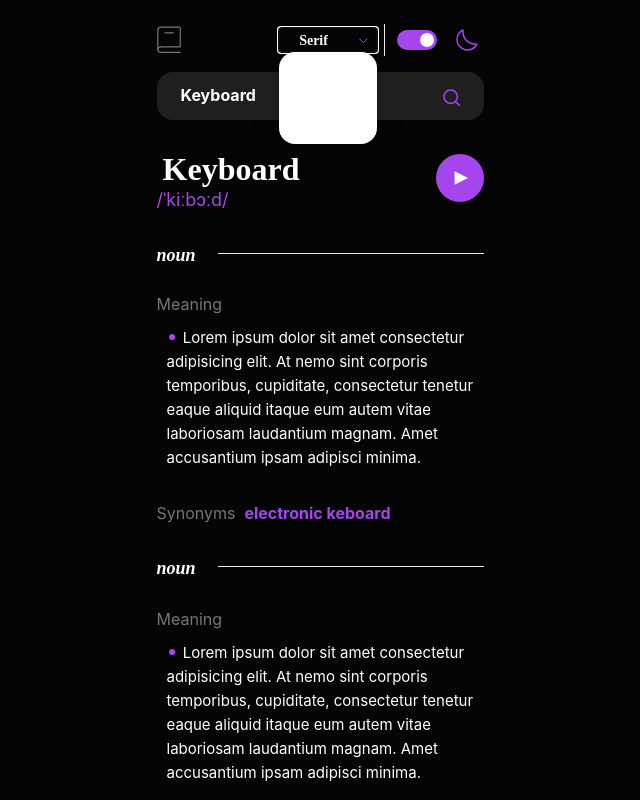
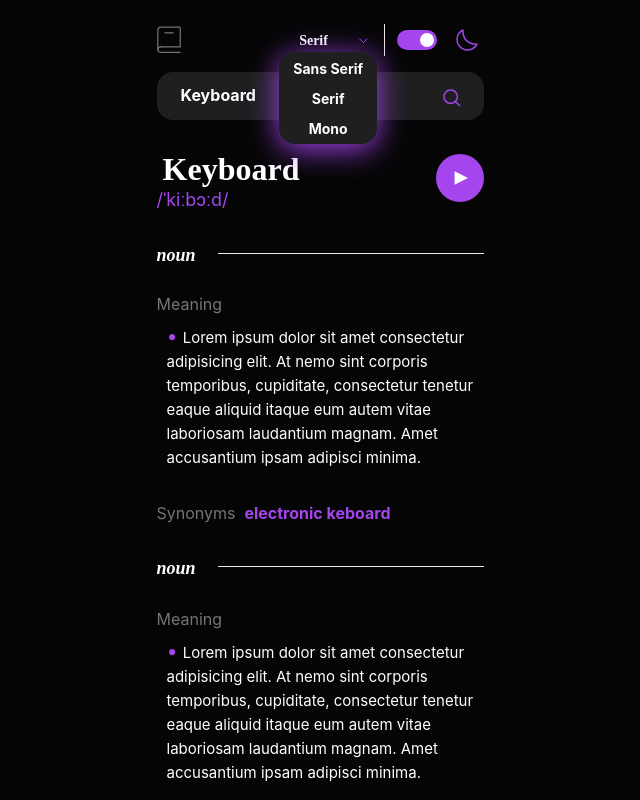
Before and after one commit to rodriguez02fer09/Keyborad, a React (Vite) app: page / in a window 1280 px wide. Both pictures are taken after a click on the element 648 px from the left and 40 px from the top of the page. Shown: the whole page, without its empty margins (320-960 px from the left). Built offline with nearby package versions, Linux system fonts and the light colour scheme.

Commit message:
logica item fonts

```diff
--- a/src/components/ContItem-Fonts/ContItemFonts.jsx
+++ b/src/components/ContItem-Fonts/ContItemFonts.jsx
@@ -2,14 +2,28 @@ import React, { useContext } from "react";
 import "./contItemFonts.scss";
 import { ThemeContext } from "../../context/index";
 
-const ContItemFonts = ({ fonts}) => {
+const ContItemFonts = ({ fonts, handlerClick }) => {
   const { theme } = useContext(ThemeContext);
- const defaultClass ="contItemFonts"
+  const defaultClass = "contItemFonts";
   return (
     <div className={`${defaultClass} ${defaultClass}--${theme}`}>
-      <div className={`${defaultClass}__container-listFont ${defaultClass}__container-listFont--${theme} `}>
+      <div
+        className={`${defaultClass}__container-listFont ${defaultClass}__container-listFont--${theme} `}
+      >
         {fonts.map(({ font }, index) => {
-          return <p className= {`${defaultClass}__container-listFont__p ${defaultClass}__container-listFont__p--${theme} `}key={index}>{font}</p>  ;
+          return (
+            <div>
+              <p
+                className={`${defaultClass}__container-listFont__p ${defaultClass}__container-listFont__p--${theme} `}
+                key={index}
+                onClick={() => {
+                  handlerClick(font)
+                }}
+              >
+                {font}
+              </p>
+            </div>
+          );
         })}
       </div>
     </div>
--- a/src/components/ContItem-Fonts/contItemFonts.scss
+++ b/src/components/ContItem-Fonts/contItemFonts.scss
@@ -2,17 +2,19 @@
   width: 98px;
   height: 92px;
   z-index: 99999999;
-  background: fuchsia;
   position: absolute;
-  background: #ffffff;
   box-shadow: 0px 5px 30px rgba(0, 0, 0, 0.1);
   border-radius: 16px;
-  display: flex;
-  flex-direction: column;
-  justify-content: space-evenly;
+background: white ;
+cursor: pointer;
 
-  &__container-listFonts {
 
+  &__container-listFont {
+    width: 98px;
+    height: 24px;
+    display: flex;
+    flex-direction: column;
+    padding: 2px;
 
     &__p {
       font-family: "Inter";
@@ -20,12 +22,18 @@
       font-weight: 700;
       font-size: 14px;
       line-height: 24px;
-      /* identical to box height, or 133% */
-      padding: 4px;
-      /* 2D2D2D */
-
-      color: #2d2d2d;
+      padding: 3px;
 
     }
+
+  }
+  &--dark{
+
+      background: #1F1F1F;
+      box-shadow: 0px 5px 30px #A445ED;
+      border-radius: 16px;
+
+
+
   }
 }
--- a/src/components/ItemFont/ItemFont.jsx
+++ b/src/components/ItemFont/ItemFont.jsx
@@ -3,7 +3,7 @@ import "./itemFont.scss";
 import List  from "../../assets/list-mode-fonts.svg";
 import { ThemeContext } from "../../context/index";
 
-const ItemFont = ({handlerOnClick}) => {
+const ItemFont = ({handlerOnClick, value}) => {
   const { theme } = useContext(ThemeContext);
   const defaultClass = "main-itemFont";
   return (
@@ -15,6 +15,7 @@ const ItemFont = ({handlerOnClick}) => {
           className={`${defaultClass}__container-input__input  ${defaultClass}__container-input__input--${theme}`}
           type="text"
           placeholder="Serif"
+          value={value}
         />
       </div>
       <div className={`${defaultClass}__container-imagen ${defaultClass}__container-imagen--${theme}`}>
--- a/src/components/ItemFont/itemFont.scss
+++ b/src/components/ItemFont/itemFont.scss
@@ -2,6 +2,9 @@
   width: 98px;
   height: 24px;
   position: relative;
+  cursor: pointer;
+
+
 
   &__container-input {
     width: 98px;
@@ -11,6 +14,7 @@
       width: 98px;
       height: 24px;
       border: none;
+        outline: none;
 
       &::placeholder {
         font-family: "Lora";
@@ -26,9 +30,11 @@
 
         color: #2d2d2d;
       }
+
       &--dark {
         background: var(--primary-color);
         border: none;
+        color: white;
 
         &::placeholder {
           color: white;
--- a/src/components/ModeFonts/ModeFonts.jsx
+++ b/src/components/ModeFonts/ModeFonts.jsx
@@ -9,15 +9,20 @@ const fonts = [{ font: "Sans Serif" }, { font: "Serif" }, { font: "Mono" }];
 const ModeFonts = () => {
 
   const [open , setOpen] = useState (false);
+  const [currentFont , setCurrentFont]= useState()
 
   const toggleDropDown = () => {
     setOpen((state) => !state)
   }
 
+  const selectFont = (f) => {
+    setOpen(!open)
+    setCurrentFont(f)
+  }
   return (
    <div className="main-modeFonts">
-    <ItemFont handlerOnClick={toggleDropDown}/>
-    {open && <ContItemFonts fonts={fonts} />}
+    <ItemFont handlerOnClick={toggleDropDown} value={currentFont}/>
+    {open && <ContItemFonts fonts={fonts} handlerClick={selectFont}/>}
    </div>
   );
 };
--- a/src/components/ModeFonts/modeFonts.scss
+++ b/src/components/ModeFonts/modeFonts.scss
@@ -7,5 +7,5 @@ main-modeFonts {
   border-radius: 5px;
   left: 120px;
   top: 24px;
-  position: fixed;
+
 }
--- a/src/components/SearchPrompt/searchPrompt.scss
+++ b/src/components/SearchPrompt/searchPrompt.scss
@@ -2,7 +2,6 @@
   width: 327px;
   height: 48px;
   margin-bottom: 24px;
-
 
   &__container-input {
     width: 327px;
@@ -16,6 +15,11 @@
       border-radius: 16px;
       border: none;
       padding-left: 24px;
+      outline: none;
+      //       &__input::hover{
+      //   border: 1px solid #A445ED;
+      // cursor: pointer;
+      // }
 
       &::placeholder {
         font-family: "Inter";
@@ -25,27 +29,21 @@
         line-height: 20px;
         /* 2D2D2D */
         color: #2d2d2d;
-
       }
 
-      &--dark{
-        background: #1F1F1F;
+      &--dark {
+        background: #1f1f1f;
 
         &::placeholder {
-        color: white;
-
-      }
+          color: white;
+        }
       }
     }
-
-
-
   }
 
   &__container-img {
     width: 15px;
     height: 15px;
-
 
     &__img {
       position: relative;
```
